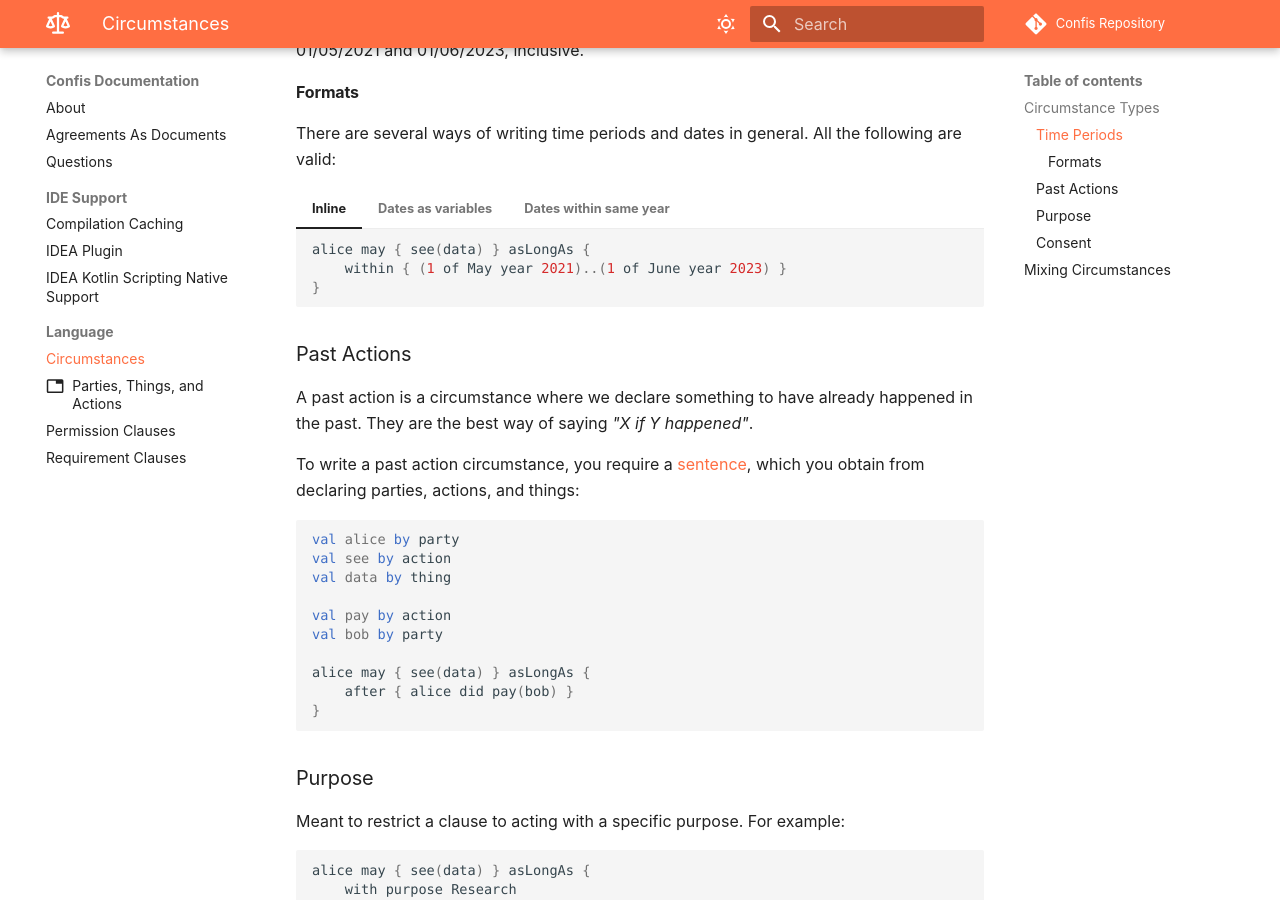
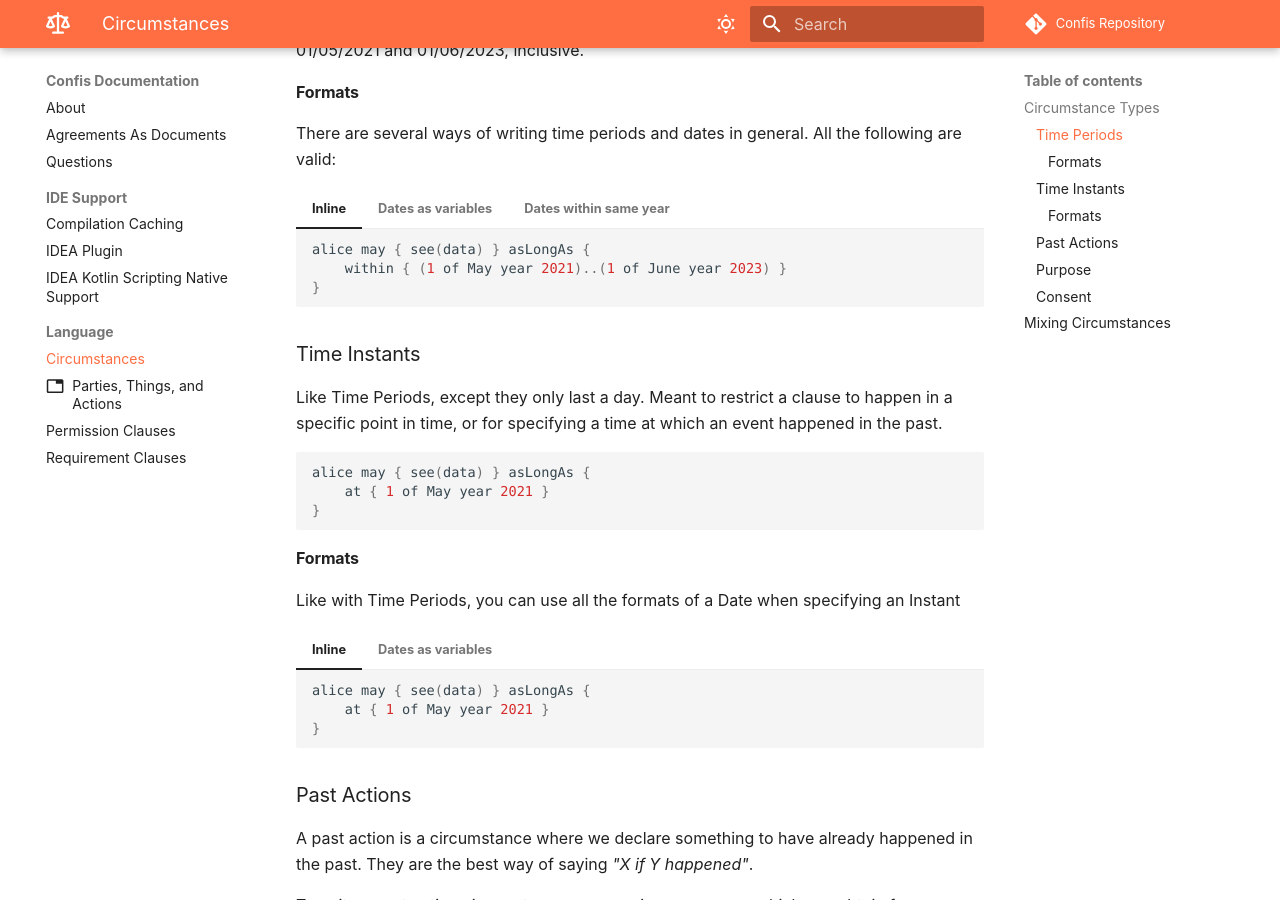
Before and after one commit to cottand/Confis, an MkDocs documentation site: the page built from docs/src/doc/docs/Language/Circumstances.md, in a window 1280 px wide and 900 px high, scrolled down 574 px. Built offline with MkDocs 1.6.1 and Material for MkDocs 9.7.7, drawn with Linux system fonts in a browser that asks for light colours; comment, search, counter and statistics services are not loaded; the version menu is left out; some of the changed text lies outside the part shown.

Commit message:
write md docs for time instants

````diff
--- a/docs/src/doc/docs/Language/Circumstances.md
+++ b/docs/src/doc/docs/Language/Circumstances.md
@@ -47,6 +47,37 @@ There are several ways of writing time periods and dates in general. All the fol
     }
     ```
 
+
+### Time Instants
+
+Like Time Periods, except they only last a day.
+Meant to restrict a clause to happen in a specific point in time, or for specifying a time at which an event happened in the past.
+
+```kotlin
+alice may { see(data) } asLongAs {
+    at { 1 of May year 2021 }
+}
+```
+
+#### Formats
+
+Like with Time Periods, you can use all the formats of a Date when specifying an Instant
+
+=== "Inline"
+    ```kotlin
+    alice may { see(data) } asLongAs {
+        at { 1 of May year 2021 }
+    }
+    ```
+
+=== "Dates as variables"
+    ```kotlin
+    val startOfContract = 1 of May year 2021
+
+    alice may { see(data) } asLongAs {
+        at { startOfContract }
+    }
+    ```
 ### Past Actions
 
 A past action is a circumstance where we declare something to have already happened in the past.
@@ -119,3 +150,5 @@ alice may { see(data) } asLongAs {
     with purpose Research
 }
 ```
+
+You can combine several Past Actions in a single clause, but you cannot use several Time Ranges, or a Time Range and an Instant.
````
Also changed, not shown: 1 other file.
